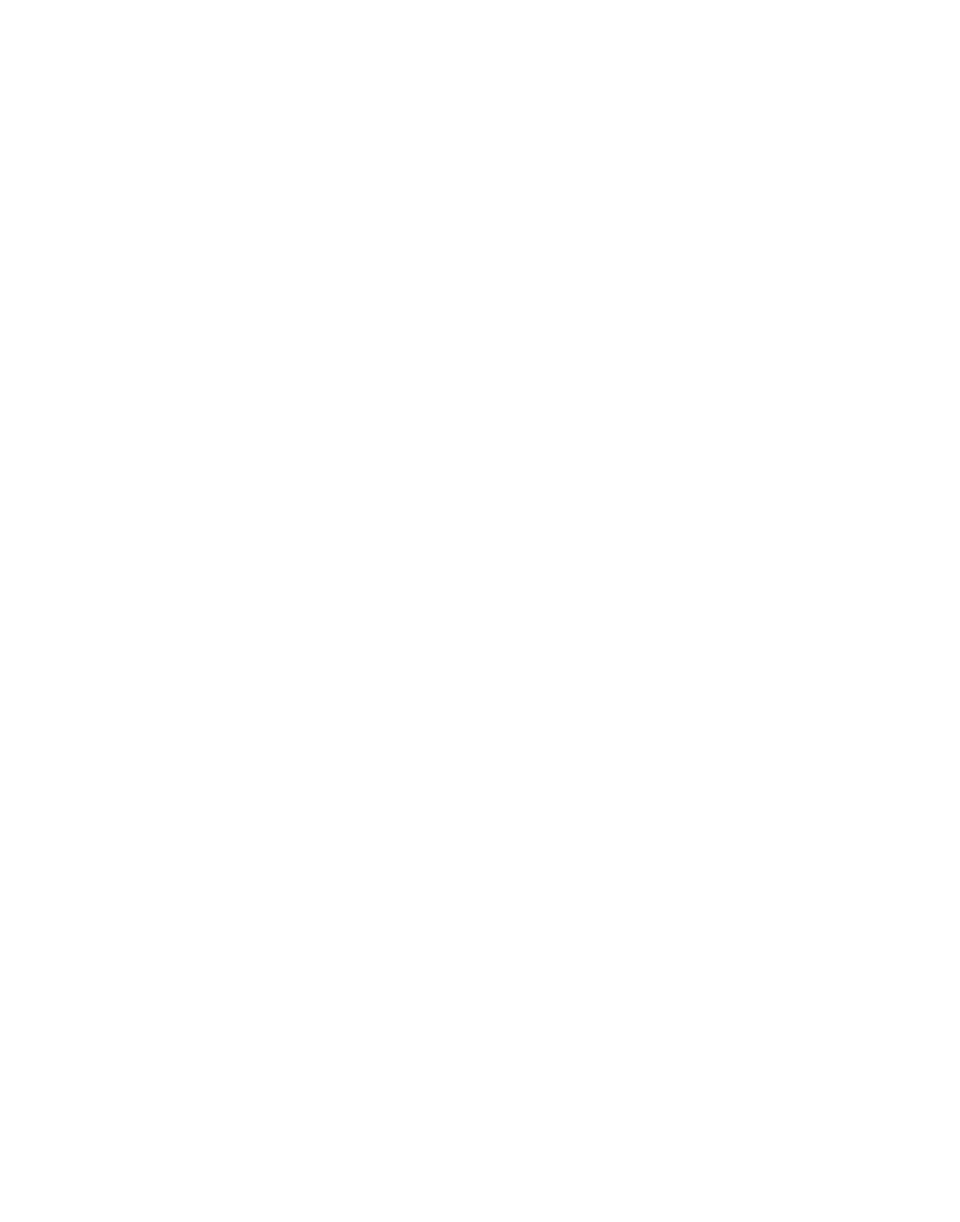
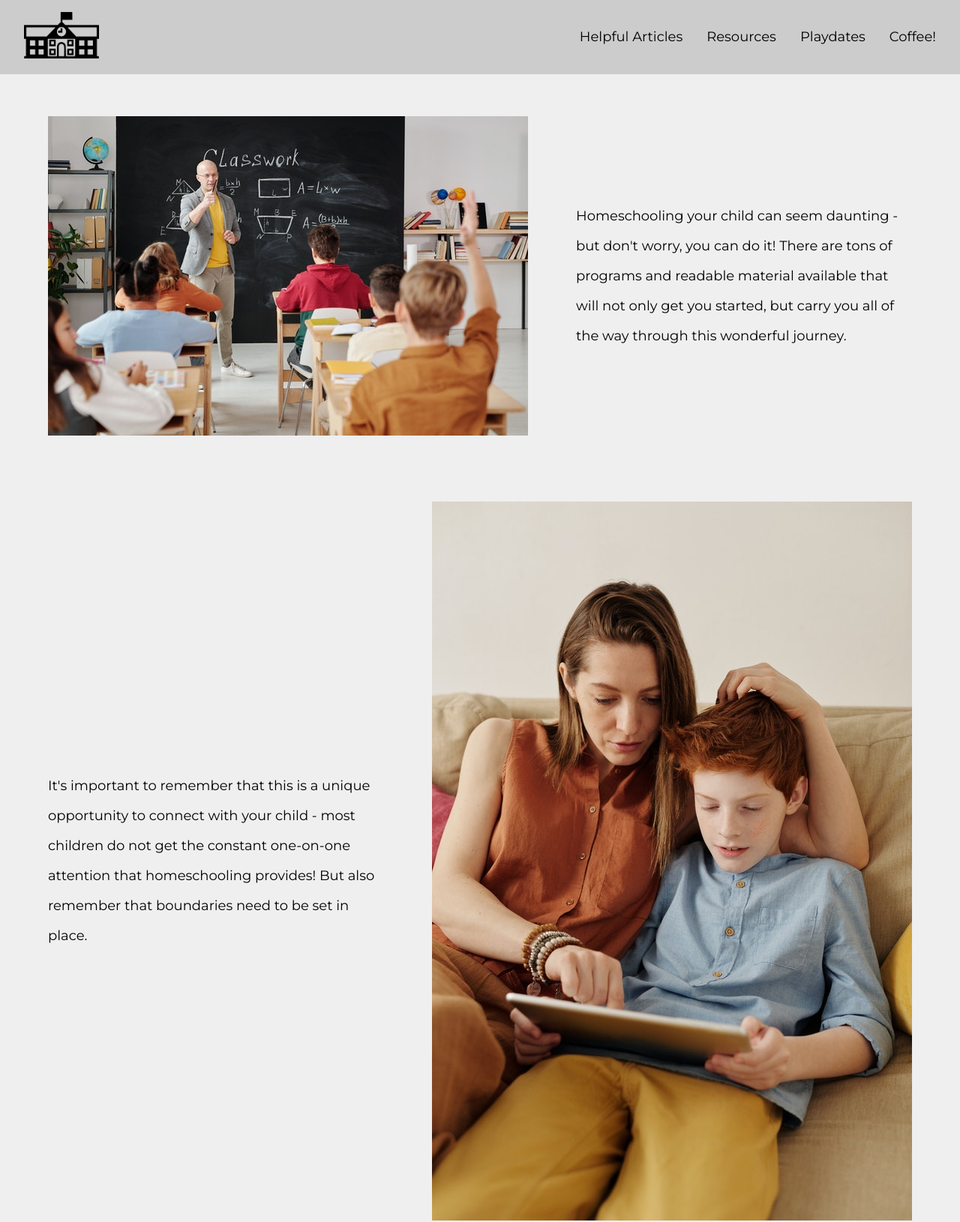
Before and after one commit to wpartin/reasonsToHomeSchool, a plain HTML site: page index.html in a window 1280 px wide. Shown: the top 1630 px of the page at 75% size. Before the commit the page ends 800 px from the top, so only its background shows below. Drawn offline with Linux system fonts and the light colour scheme.

Commit message:
structure changes to index, style changes to style

```diff
--- a/css/style.css
+++ b/css/style.css
@@ -0,0 +1,100 @@
+@import url("https://fonts.googleapis.com/css2?family=Montserrat:wght@100;200;300;400;500&display=swap");
+
+* {
+  box-sizing: border-box;
+  margin: 0;
+  padding: 0;
+}
+
+html,
+body {
+  font-size: 16px;
+  font-family: "Montserrat", sans-serif;
+  background-color: #efefef;
+  overflow-x: hidden;
+}
+
+header {
+  background-color: #ccc;
+  display: flex;
+  align-items: center;
+  justify-content: space-between;
+  padding: 1rem;
+  margin-bottom: 1.5rem;
+}
+
+header img {
+  width: 100px;
+}
+
+header nav ul {
+  list-style-type: none;
+  display: flex;
+}
+
+header nav ul li {
+  margin-left: 2rem;
+}
+
+header nav ul li a {
+  text-decoration: none;
+  color: #000;
+}
+
+header nav ul li a:hover {
+  border-bottom: 2px solid violet;
+}
+
+/* MAIN */
+
+.main {
+  display: flex;
+  flex-direction: column;
+  justify-content: center;
+  align-items: center;
+  width: 100vw;
+}
+
+.container {
+  display: flex;
+  flex-direction: column;
+  align-items: center;
+  justify-content: center;
+}
+
+.container div {
+  display: flex;
+  align-items: center;
+  justify-content: center;
+  margin-bottom: 1.5rem;
+}
+
+.text-box {
+  margin-bottom: 1.5rem;
+  padding: 1rem;
+  line-height: 1.75rem;
+}
+
+.container div img {
+  width: 100%;
+}
+
+/* FOOTER */
+
+footer {
+  height: 100px;
+  background-color: #ccc;
+  display: flex;
+  align-items: center;
+  justify-content: space-between;
+  padding: 0 2rem;
+  font-size: 85%;
+}
+
+footer a {
+  margin-left: 2rem;
+}
+
+footer img {
+  width: 20px;
+}
--- a/index.html
+++ b/index.html
@@ -4,7 +4,80 @@
     <meta charset="UTF-8" />
     <meta http-equiv="X-UA-Compatible" content="IE=edge" />
     <meta name="viewport" content="width=device-width, initial-scale=1.0" />
-    <title>Homeschool App</title>
+
+    <link rel="stylesheet" href="/css/style.css" />
+    <link rel="stylesheet" href="/css/queries.css" />
+
+    <title>Homeschool Info</title>
   </head>
-  <body></body>
+  <body>
+    <!-- HEADER -->
+    <header>
+      <span class="logo"
+        ><a href="#"><img src="/img/logo.png" alt="" /></a
+      ></span>
+      <nav>
+        <ul>
+          <li><a href="#">Helpful Articles</a></li>
+          <li><a href="#">Resources</a></li>
+          <li><a href="#">Playdates</a></li>
+          <li><a href="#">Coffee!</a></li>
+        </ul>
+      </nav>
+    </header>
+    <!-- SECTIONS -->
+    <div class="site-container">
+      <div class="main">
+        <section class="container">
+          <div><img src="/img/class.jpg" alt="" /></div>
+          <p class="text-box">
+            Homeschooling your child can seem daunting - but don't worry, you
+            can do it! There are tons of programs and readable material
+            available that will not only get you started, but carry you all of
+            the way through this wonderful journey.
+          </p>
+        </section>
+        <section class="container odd">
+          <div><img src="/img/together.jpg" alt="" /></div>
+          <p class="text-box">
+            It's important to remember that this is a unique opportunity to
+            connect with your child - most children do not get the constant
+            one-on-one attention that homeschooling provides! But also remember
+            that boundaries need to be set in place.
+          </p>
+        </section>
+        <section class="container">
+          <div><img src="/img/craft.jpg" alt="" /></div>
+          <p class="text-box">
+            Don't forget to play & craft! Most kids love crafting - and what kid
+            doesn't want to play? This is also another wonderful way to not only
+            get some fun time in, but also use it in a constructive and
+            educational way.
+          </p>
+        </section>
+        <section class="container odd">
+          <div><img src="/img/play.jpg" alt="" /></div>
+          <p class="text-box">
+            Don't be afraid to encourage alone play time for your child.
+            Homeschooling has a lot of advantages, but it also has it's
+            disadvantages - one of them being, when do you two get time away
+            from each other? I mean, you can't exactly run away from your child
+            can you?? You can use some of the time during the day, maybe even
+            just 30 minutes to 1 hour, of "alone" play time for your child. You
+            can help them understand that it's okay to play by themselves by
+            engaging in something yourself as well, like reading a book.
+          </p>
+        </section>
+      </div>
+    </div>
+    <!-- FOOTER -->
+    <footer>
+      <span class="copy">&copy; Homeschool App 2021</span>
+      <span class="social">
+        <a href="#"><img src="/img/logo-facebook.svg" alt="" /></a>
+        <a href="#"><img src="/img/logo-twitter.svg" alt="" /></a>
+        <a href="#"><img src="/img/logo-instagram.svg" alt="" /></a>
+      </span>
+    </footer>
+  </body>
 </html>
```
